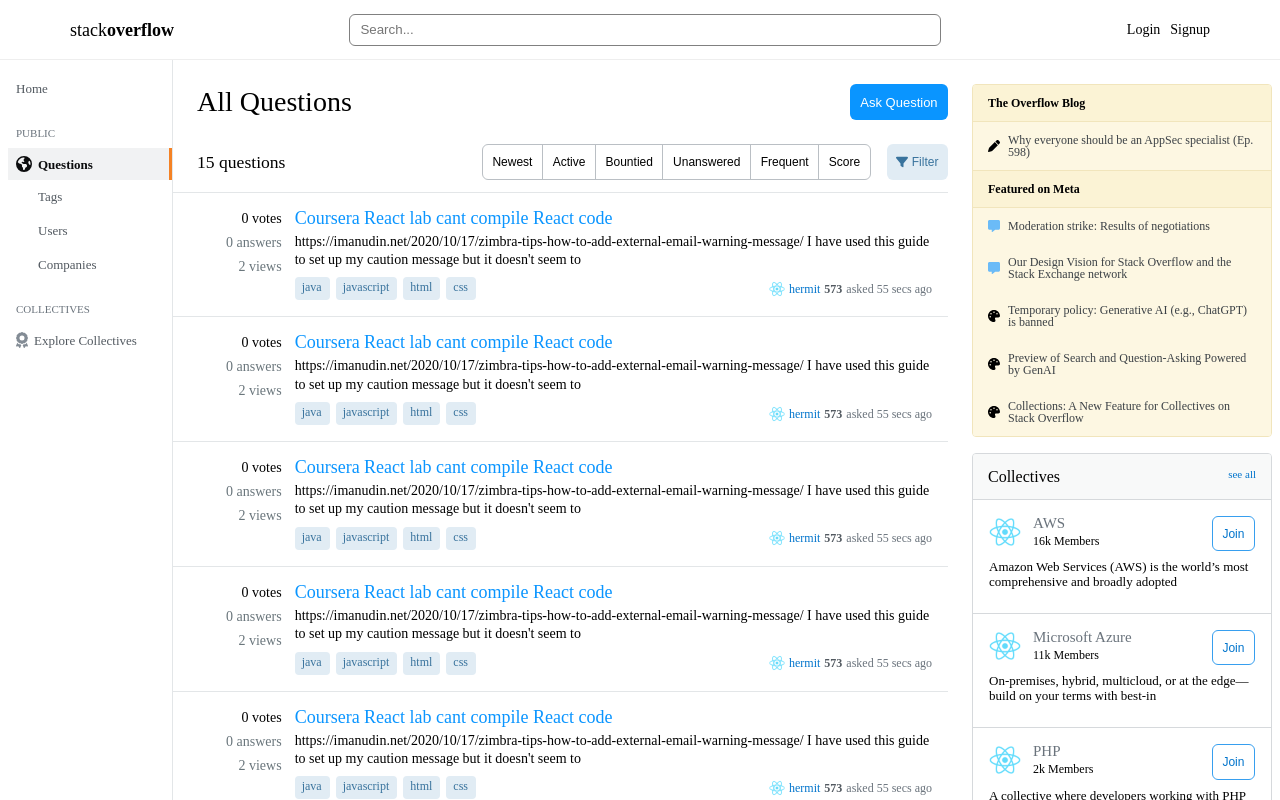
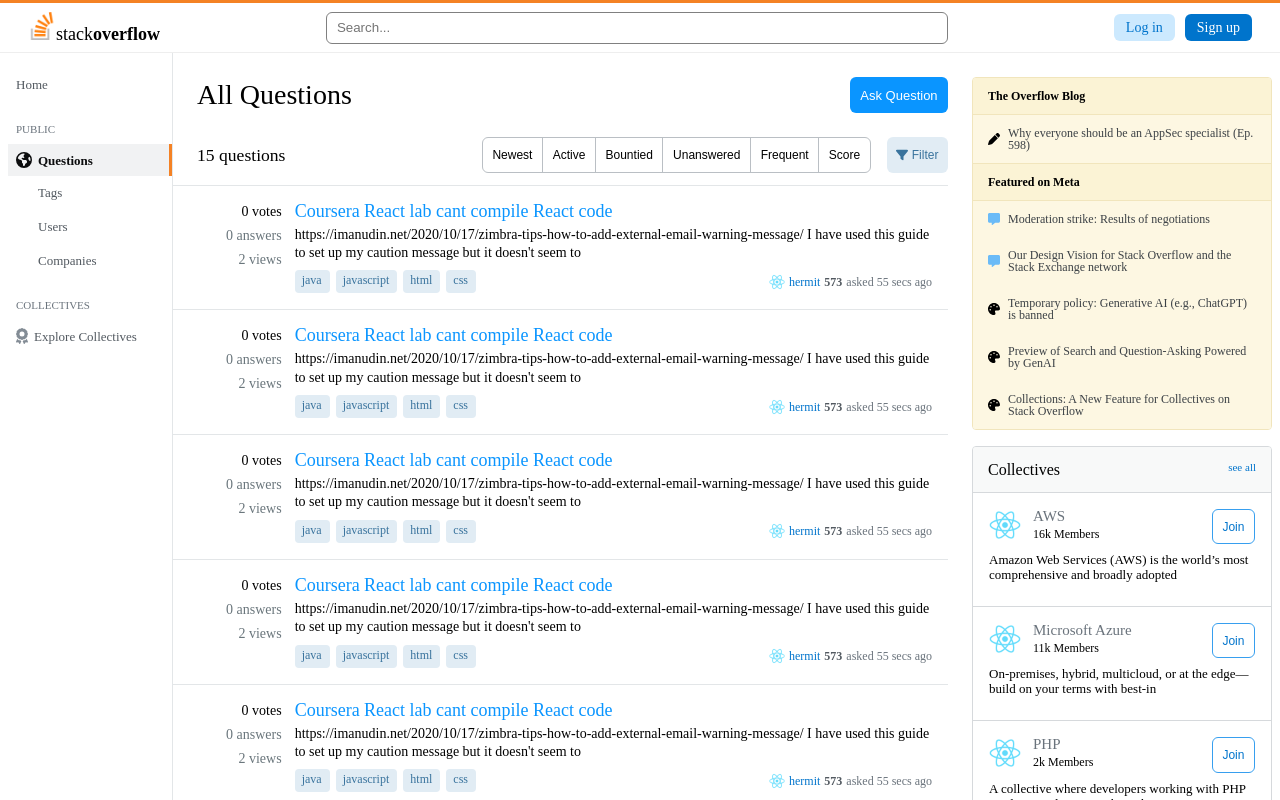
Before and after one commit to codestates-seb/seb45_pre_030, a React (Create React App) app in the folder client/: page / in a window 1280 px wide. Shown: the top 800 px of the page. Built offline with nearby package versions, Linux system fonts and the light colour scheme.

Commit message:
header/ 스타일 수정

```diff
--- a/client/src/components/Header/Header.js
+++ b/client/src/components/Header/Header.js
@@ -1,29 +1,34 @@
 import { useState } from 'react';
 import {
+  HeaderBox,
   Head,
   StyledLink,
   Nav,
   StyledNav,
   FontW,
   QuestionInput,
+  Bar,
+  Logo,
 } from './Header.styled';
 import userData from '../data/db';
+import LogoSrc from '/Users/leeseeun/seb45_pre_030/client/src/common/image/icon.png';
 
 function Header() {
   // 로그인 on/off
   const [login] = useState(false);
 
   return (
-    <>
+    <HeaderBox>
+      <Bar />
       <Head>
         <StyledLink to="/" style={{ textDecoration: 'none' }}>
-          {/* <Logo /> */}
+          <Logo src={LogoSrc} />
           stack<FontW>overflow</FontW>
         </StyledLink>
         <QuestionInput type="text" placeholder="Search..." />
         <Nav>{login === true ? <LoginSuccess /> : <Loginfail />}</Nav>
       </Head>
-    </>
+    </HeaderBox>
   );
 }
 
@@ -37,10 +42,10 @@
   return (
     <>
       <StyledNav to="/login" style={{ textDecoration: 'none' }}>
-        Login
+        Log in
       </StyledNav>
       <StyledNav to="/signup" style={{ textDecoration: 'none' }}>
-        Signup
+        Sign up
       </StyledNav>
     </>
   );
--- a/client/src/components/Header/Header.styled.js
+++ b/client/src/components/Header/Header.styled.js
@@ -1,14 +1,28 @@
 import styled from 'styled-components';
 import { Link } from 'react-router-dom';
+
+export const HeaderBox = styled.div`
+  flex: 1;
+`;
+
+export const Bar = styled.div`
+  width: 100%;
+  height: 3px;
+  background: #f48224;
+`;
 
 export const Head = styled.div`
   display: flex;
   justify-content: space-between;
   border-bottom: solid 1px #eee;
-  height: 60px;
-  padding: 0px 70px;
+  height: 50px;
+  padding: 0px 28px;
   display: flex;
   align-items: center;
+`;
+
+export const Logo = styled.img`
+  width: 28px;
 `;
 
 export const StyledLink = styled(Link)`
@@ -20,7 +34,20 @@
 `;
 
 export const StyledNav = styled(Link)`
-  padding-left: 10px;
+  font-size: 14px;
+  font-weight: 400;
+  border-radius: 6px;
+  padding: 6px 12px;
+
+  &:nth-child(1) {
+    background: #cce9fe;
+    color: #0074cc;
+    margin-right: 10px;
+  }
+  &:nth-child(2) {
+    background: #0074cc;
+    color: white;
+  }
 `;
 
 export const FontW = styled.span`
@@ -28,7 +55,7 @@
 `;
 
 export const QuestionInput = styled.input`
-  width: 50%;
+  width: 600px;
   height: 30px;
   border-radius: 6px;
   border: 0.5px solid gray;
```
